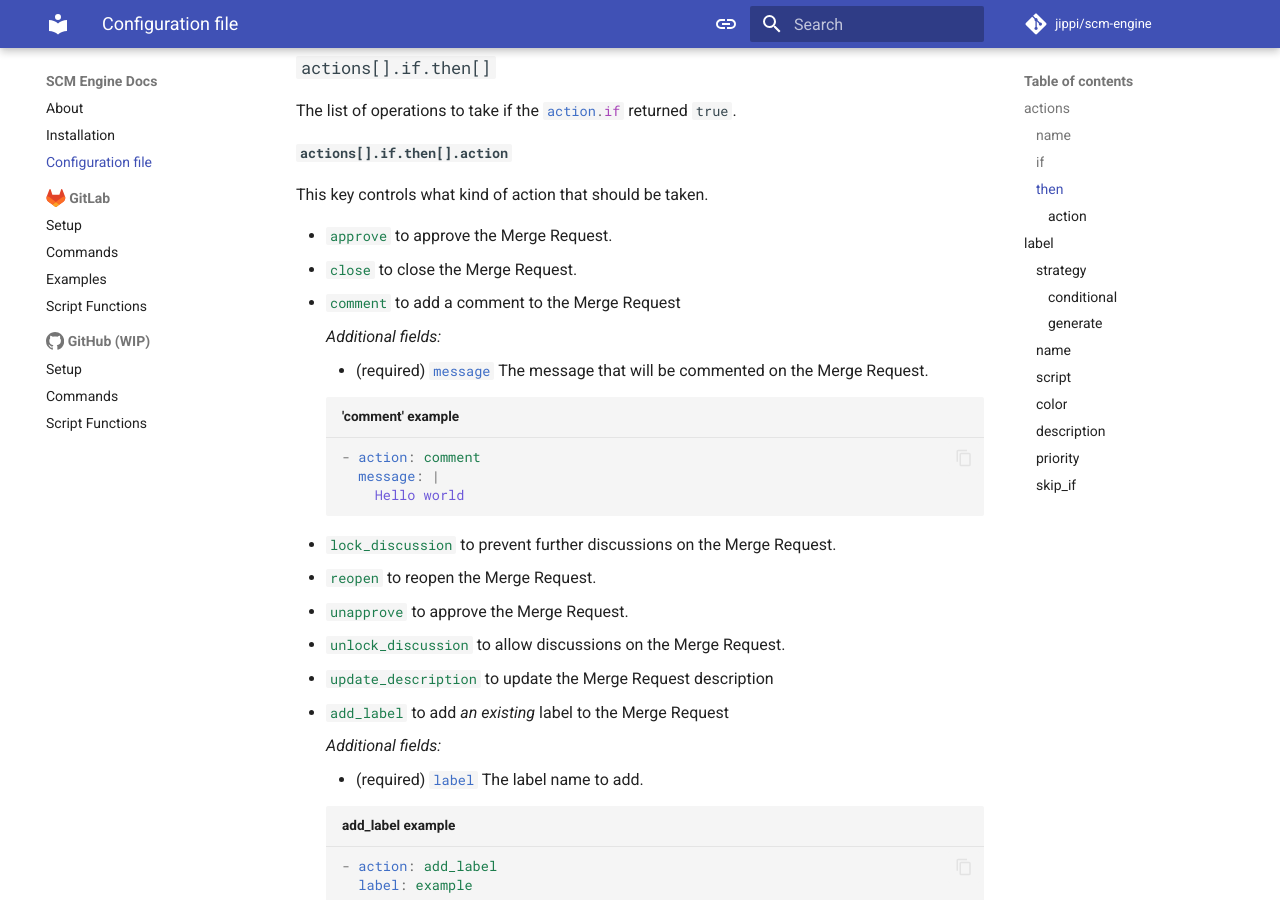
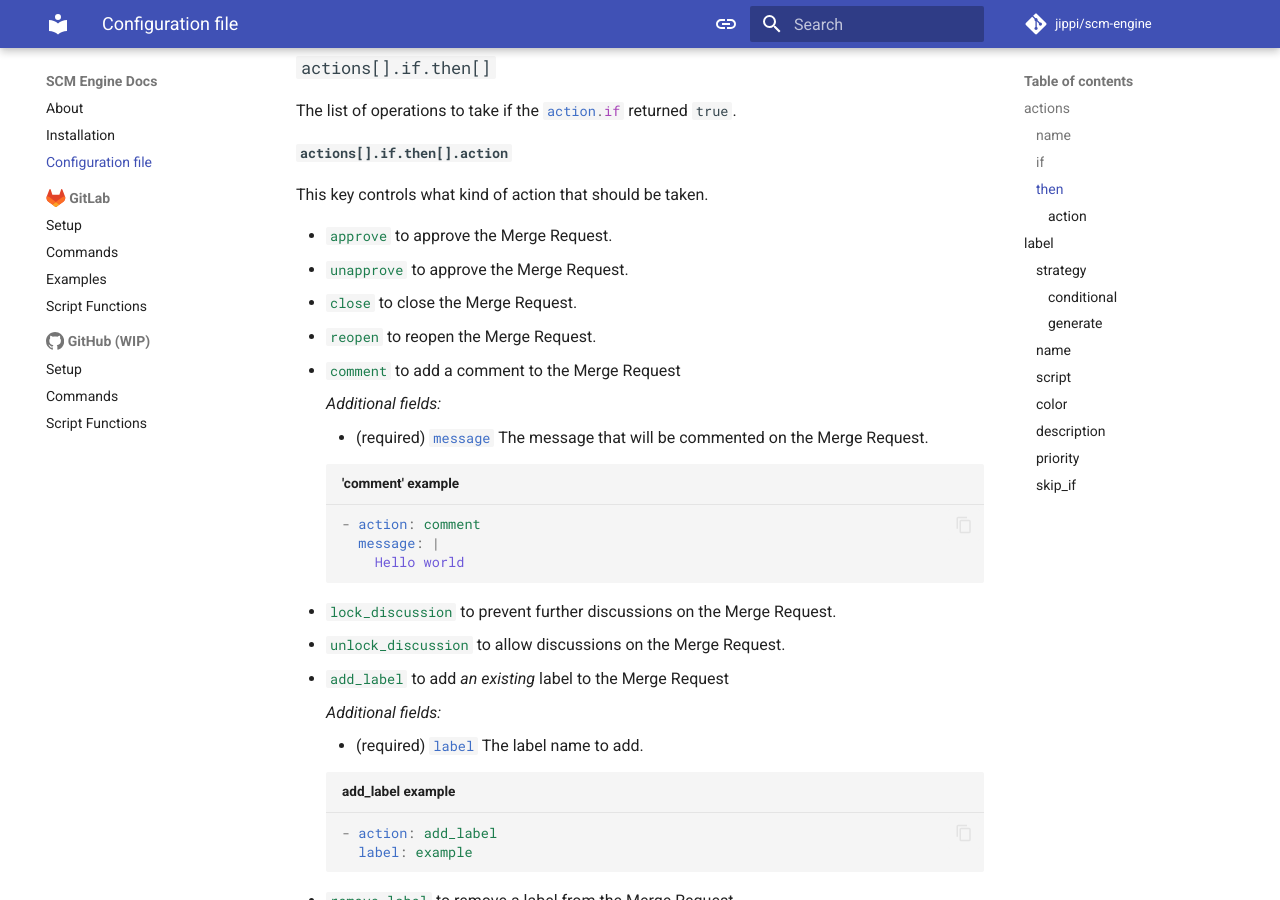
Before and after one commit to jippi/scm-engine, an MkDocs documentation site: the page built from docs/configuration.md, in a window 1280 px wide and 900 px high, scrolled down 1064 px. Built offline with MkDocs 1.6.1 and Material for MkDocs 9.7.7, drawn with Linux system fonts in a browser that asks for light colours; plug-ins that fetch from the network failed and are left out; comment, search, counter and statistics services are not loaded.

Commit message:
docs: more docs tweaking

````diff
--- a/docs/configuration.md
+++ b/docs/configuration.md
@@ -53,10 +55,7 @@
       ```
 
 - `#!yaml lock_discussion` to prevent further discussions on the Merge Request.
-- `#!yaml reopen` to reopen the Merge Request.
-- `#!yaml unapprove` to approve the Merge Request.
 - `#!yaml unlock_discussion` to allow discussions on the Merge Request.
-- `#!yaml update_description` to update the Merge Request description
 - `#!yaml add_label` to add *an existing* label to the Merge Request
 
       *Additional fields:*
````
Also changed, not shown: other parts of docs/configuration.md (+2 -0 lines).
